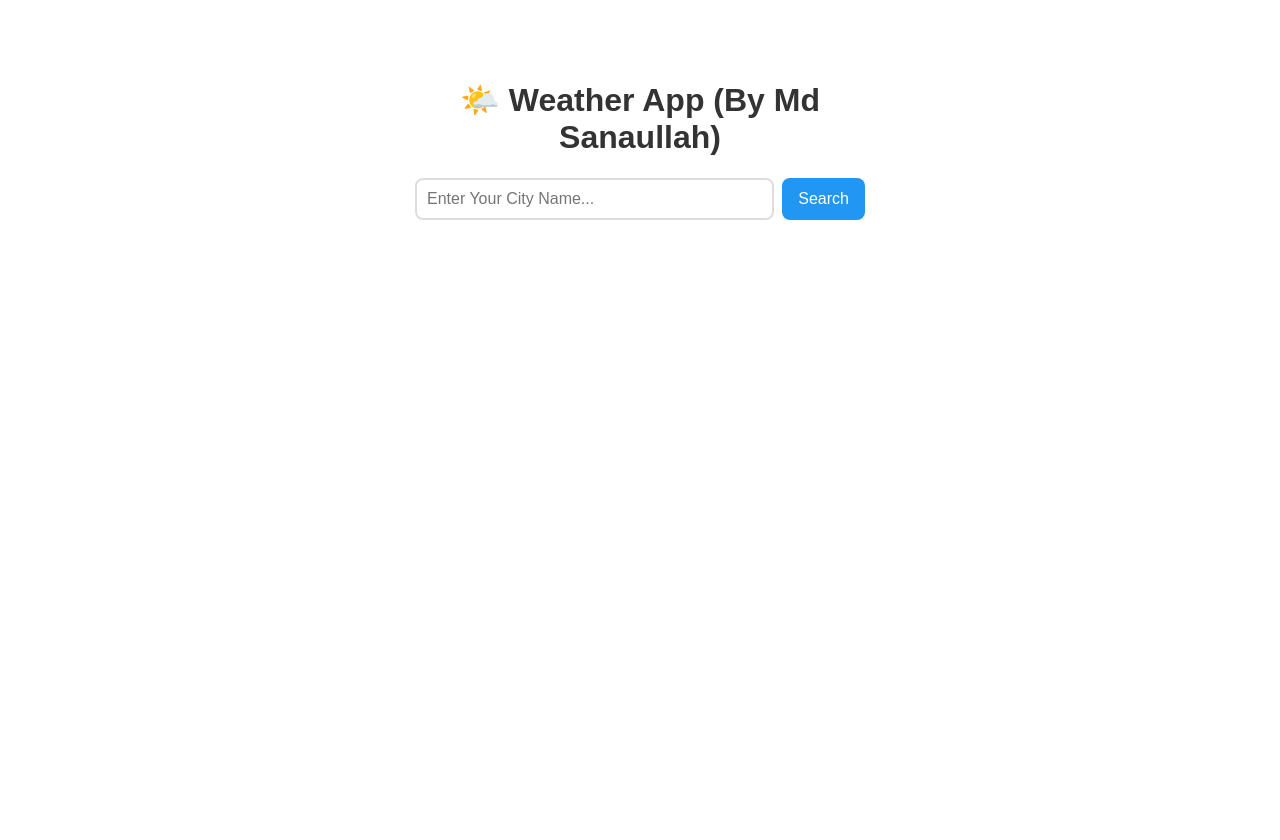
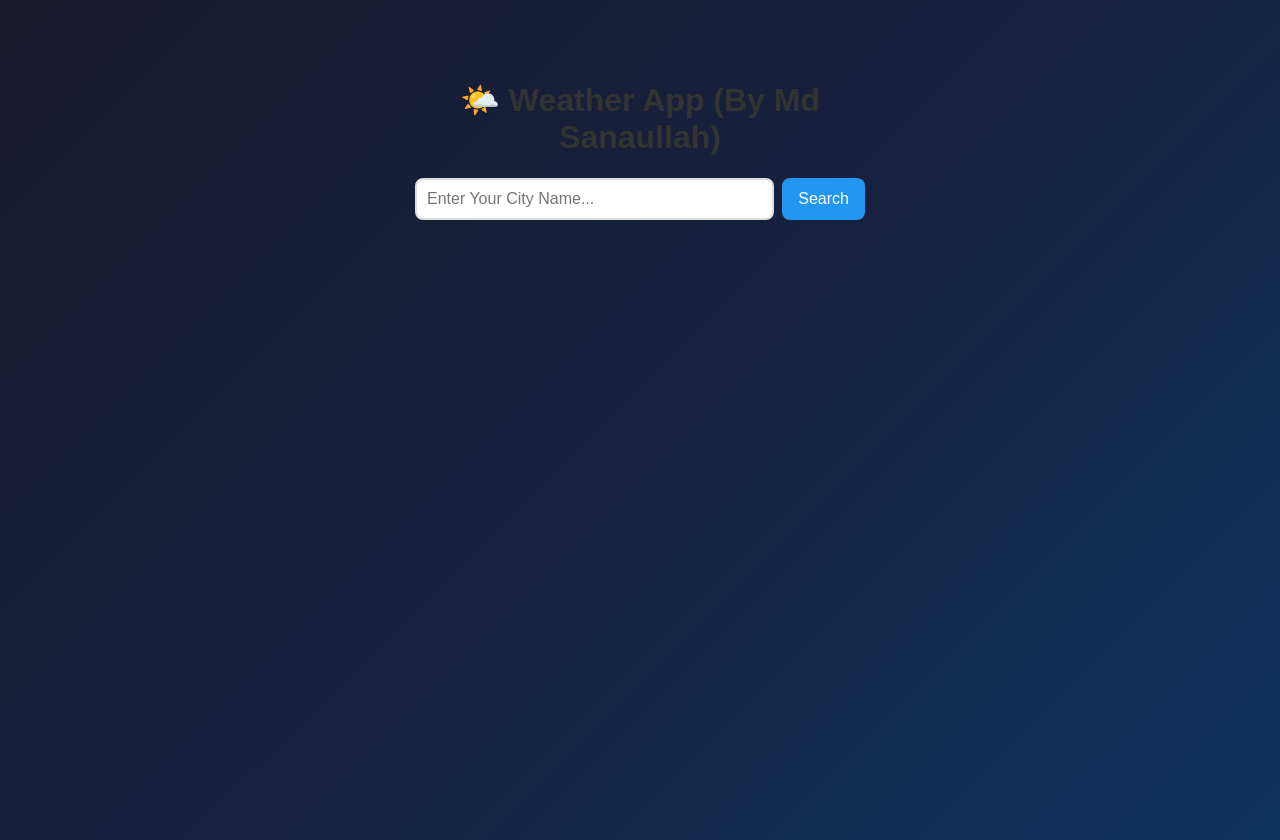
Before and after one commit to mdsanau/Weather-App, an Angular app: page / in a window 1280 px wide. Before the commit the page ends 800 px from the top, so only its background shows below. Built offline with nearby package versions, Linux system fonts and the light colour scheme.

Commit message:
background update

```diff
--- a/src/styles.css
+++ b/src/styles.css
@@ -1 +1,7 @@
 /* You can add global styles to this file, and also import other style files */
+body {
+  margin: 0;
+  min-height: 100vh;
+  background: linear-gradient(135deg, #1a1a2e, #16213e, #0f3460);
+  color: white;
+}
```
